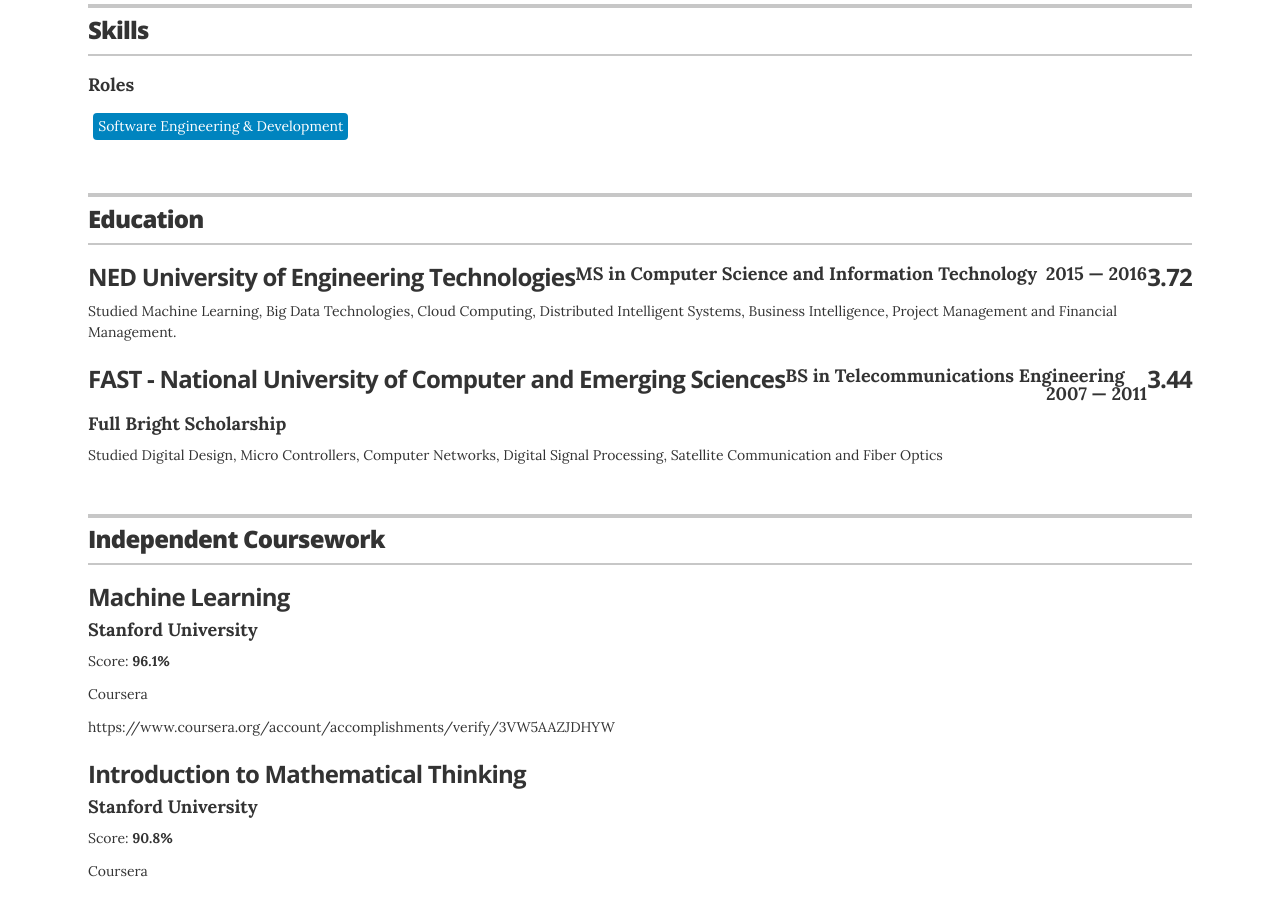
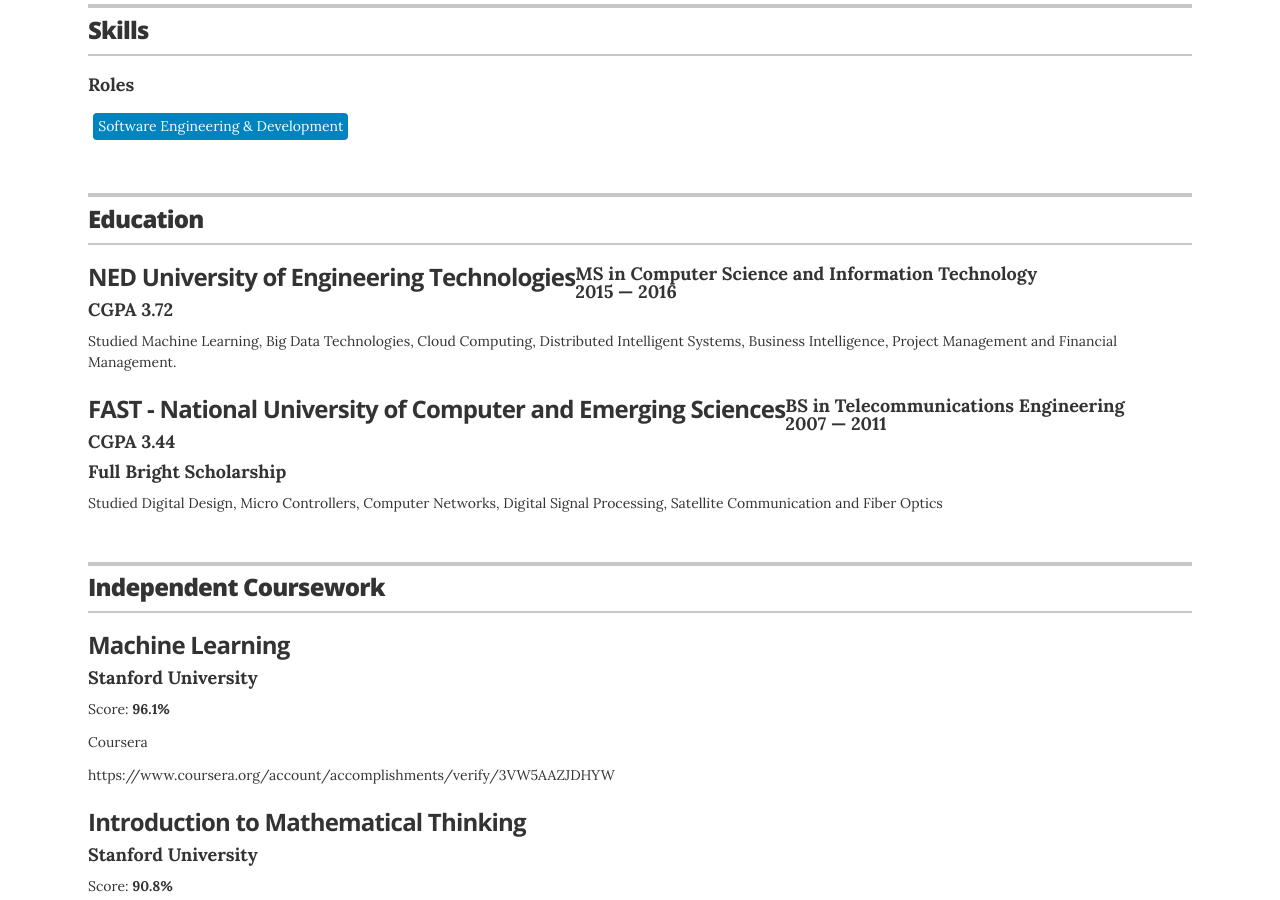
Before and after one commit to farman-a-shah/farman-a-shah.github.io, a Jekyll site: the page built from index.html, in a window 1280 px wide and 900 px high, scrolled down 2240 px. Built offline with Jekyll 4.4.1, drawn with Linux system fonts in a browser that asks for light colours.

Commit message:
more fixes

```diff
--- a/_data/education.yml
+++ b/_data/education.yml
@@ -1,13 +1,13 @@
 # Degree
 - degree: MS in Computer Science and Information Technology
   uni: NED University of Engineering Technologies
-  gpa: 3.72
+  gpa: CGPA 3.72
   year: 2015 &mdash; 2016
   summary: Studied Machine Learning, Big Data Technologies, Cloud Computing, Distributed Intelligent Systems, Business Intelligence, Project Management and Financial Management.
 
 - degree: BS in Telecommunications Engineering
   uni: FAST - National University of Computer and Emerging Sciences
-  gpa: 3.44
+  gpa: CGPA 3.44
   year: 2007 &mdash; 2011
   awards: Full Bright Scholarship
   summary: Studied Digital Design, Micro Controllers, Computer Networks, Digital Signal Processing, Satellite Communication and Fiber Optics
--- a/_layouts/resume.html
+++ b/_layouts/resume.html
@@ -126,16 +126,18 @@
 		    <span style="display: block; float:left;">
               {{ education.uni }}
             </span>
-			<span style="display: block; float:right;">
-              {{ education.gpa }}
-            </span>
 		  </h3>
           <h4 class="resume-item-details clearfix" itemprop="description">
             <span style="display: block; float:left;">
               {{ education.degree }}
             </span>
-            <span style="display: block; float:right;">
+			<br />
+            <span style="display: block; float:left;">
               {{ education.year }}
+            </span>
+			<br />
+			<span style="display: block; float:left;">
+              {{ education.gpa }}
             </span>
           </h4>
           {% if education.awards %}
```
